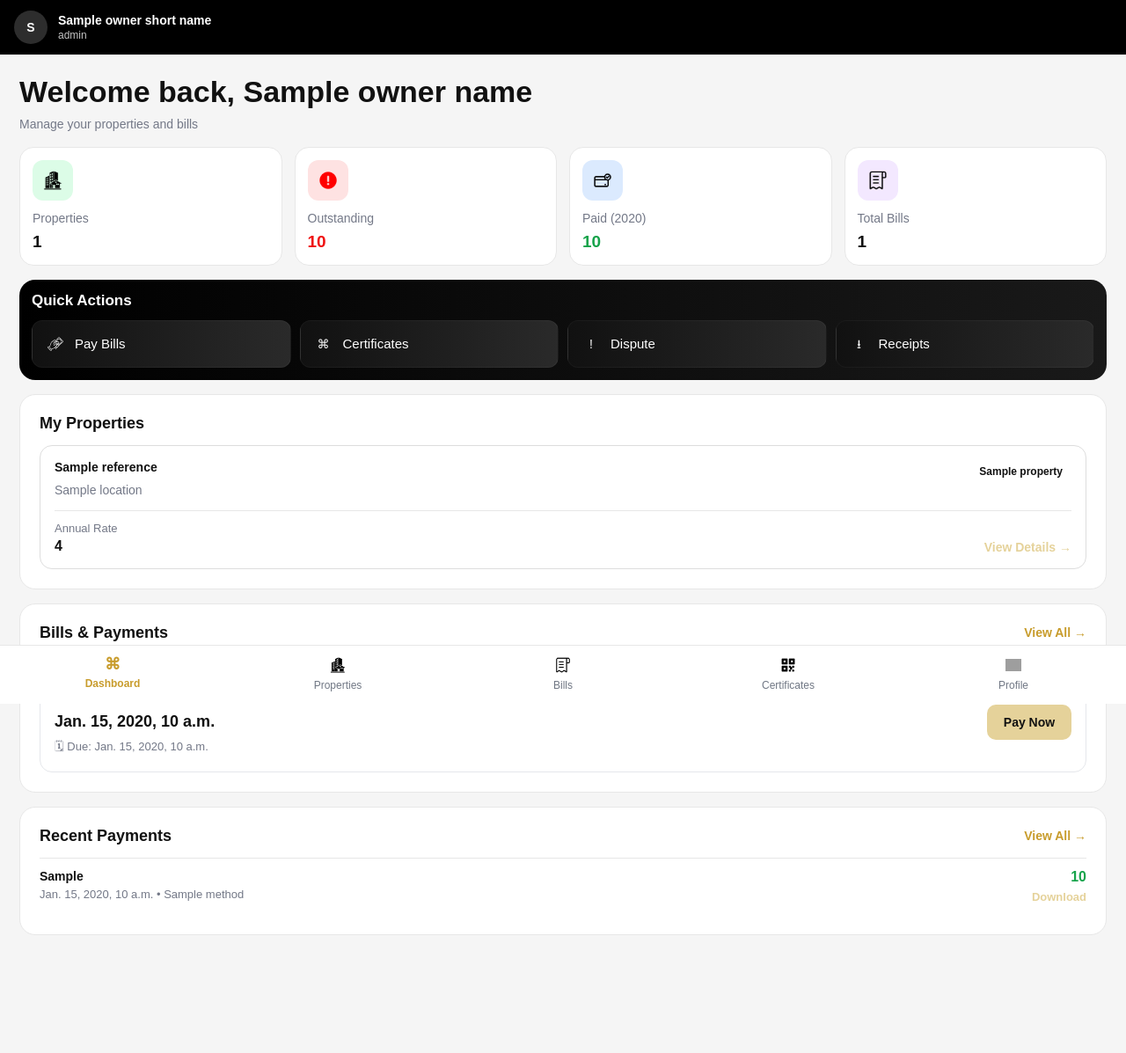
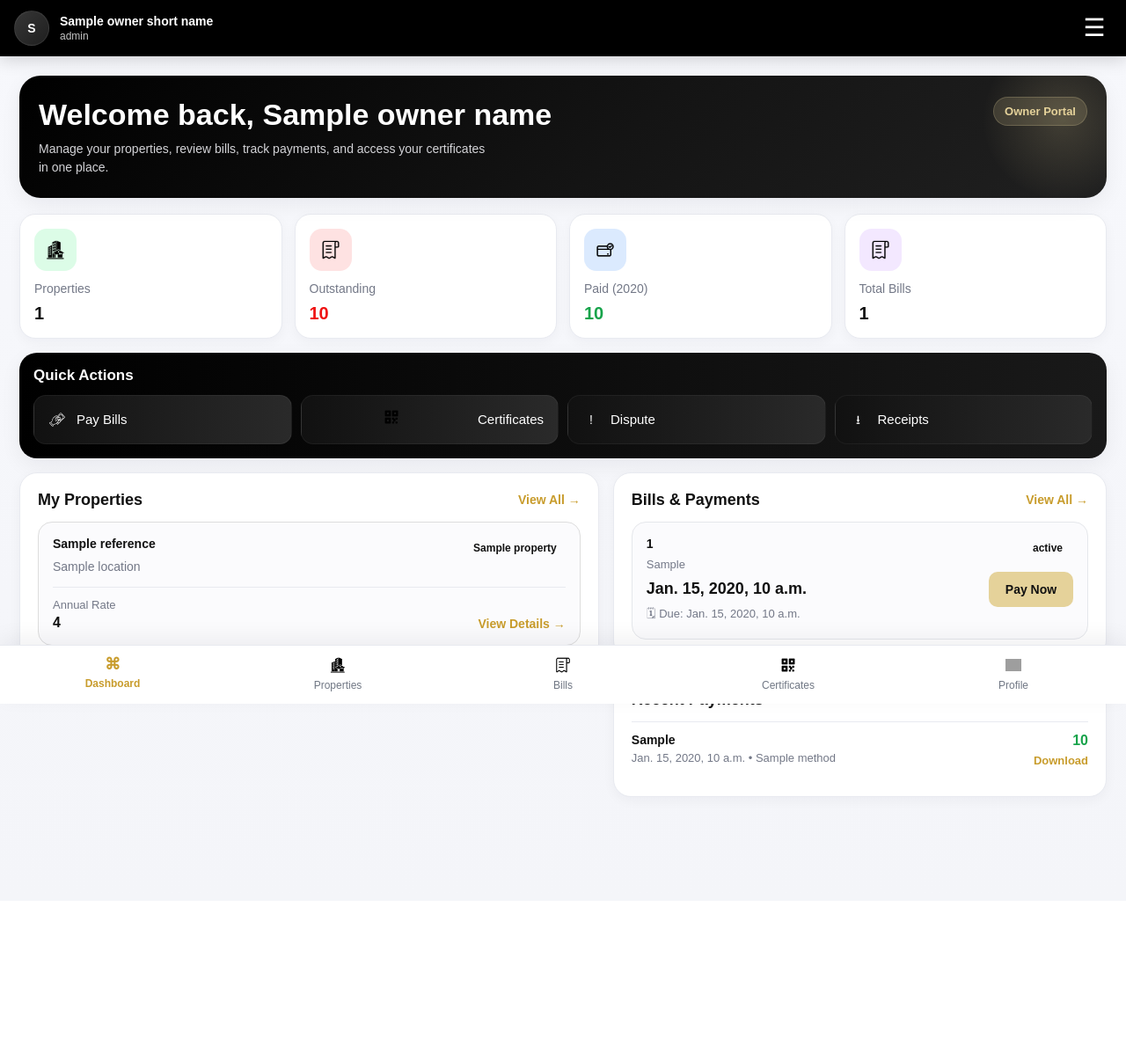
Before and after one commit to GT-Raph/mmda_property_rate, a Django app: template templates/citizens/dashboard.html in a window 1280 px wide. Shown: the whole page at 88% size. After the commit the page ends 916 px from the top, so only its background shows below. Run offline with Django 3.2, Linux system fonts and the light colour scheme; the template is opened without the code that fills it: most values are stand-ins (such as "Sample title", 1, 10 or a date in 2020); grey boxes are pictures that could not be loaded.

Commit message:
feat: Revamp dashboard styling and layout for improved user experience

```diff
--- a/templates/citizens/dashboard.html
+++ b/templates/citizens/dashboard.html
@@ -7,31 +7,43 @@
     <title>{{ page_title|default:"Owner Dashboard" }}</title>
     <style>
         :root{
-            --bg:#f5f5f5;
+            --bg:#f6f7fb;
             --panel:#ffffff;
-            --line:#e7e7e7;
+            --panel-soft:#fbfbfd;
+            --line:#e8eaf0;
             --text:#111111;
             --muted:#737887;
+            --muted-2:#98a0b3;
             --black:#050505;
             --gold:#e5d29a;
             --gold-deep:#c89c2c;
             --green:#16a34a;
-            --green-soft:#dff5e7;
+            --green-soft:#dcfce7;
             --red:#ef1111;
-            --red-soft:#fff0f0;
+            --red-soft:#fee2e2;
             --blue:#2a63f6;
             --blue-soft:#dbeafe;
             --purple:#9333ea;
             --purple-soft:#f3e8ff;
+            --shadow:0 8px 24px rgba(17, 24, 39, 0.06);
+            --shadow-soft:0 4px 14px rgba(17, 24, 39, 0.04);
         }
 
         *{box-sizing:border-box}
 
+        html{
+            scroll-behavior:smooth;
+        }
+
         body{
             margin:0;
             font-family:Arial, Helvetica, sans-serif;
-            background:var(--bg);
+            background:linear-gradient(180deg, #f7f8fc 0%, #f4f5f9 100%);
             color:var(--text);
+        }
+
+        a{
+            -webkit-tap-highlight-color: transparent;
         }
 
         .topbar{
@@ -44,30 +56,41 @@
             position:sticky;
             top:0;
             z-index:90;
+            box-shadow:0 4px 18px rgba(0,0,0,0.16);
         }
 
         .topbar-left{
             display:flex;
             align-items:center;
             gap:12px;
+            min-width:0;
         }
 
         .avatar{
-            width:38px;
-            height:38px;
+            width:40px;
+            height:40px;
             border-radius:50%;
-            background:#2d2d2d;
+            background:linear-gradient(135deg, #363636 0%, #1f1f1f 100%);
             display:grid;
             place-items:center;
-            font-weight:700;
+            font-weight:800;
             font-size:14px;
             flex-shrink:0;
+            border:1px solid rgba(255,255,255,0.08);
+        }
+
+        .owner-meta{
+            min-width:0;
         }
 
         .owner-meta strong{
             display:block;
             font-size:14px;
             line-height:1.2;
+            white-space:nowrap;
+            overflow:hidden;
+            text-overflow:ellipsis;
+            max-width:180px;
         }
 
         .owner-meta small{
@@ -75,6 +98,10 @@
             font-size:12px;
             color:#c5c5c5;
             margin-top:2px;
+            white-space:nowrap;
+            overflow:hidden;
+            text-overflow:ellipsis;
+            max-width:180px;
         }
 
         .menu-btn{
@@ -84,6 +111,16 @@
             font-size:28px;
             cursor:pointer;
             line-height:1;
+            width:40px;
+            height:40px;
+            border-radius:10px;
+            display:grid;
+            place-items:center;
+            transition:background .2s ease;
+        }
+
+        .menu-btn:hover{
+            background:rgba(255,255,255,0.08);
         }
 
         .drawer-backdrop{
@@ -174,26 +225,75 @@
             gap:10px;
             cursor:pointer;
             padding:12px 10px;
+            border-radius:12px;
+        }
+
+        .drawer-logout:hover{
+            background:#191919;
         }
 
         .page{
             max-width:1280px;
             margin:0 auto;
-            padding:18px 14px 110px;
+            padding:18px 14px 112px;
         }
 
-        .page-title{
+        .hero{
+            background:linear-gradient(135deg, #000 0%, #141414 55%, #202020 100%);
+            color:#fff;
+            border-radius:24px;
+            padding:20px 18px;
+            margin-bottom:18px;
+            box-shadow:var(--shadow);
+            overflow:hidden;
+            position:relative;
+        }
+
+        .hero::after{
+            content:"";
+            position:absolute;
+            right:-40px;
+            top:-40px;
+            width:180px;
+            height:180px;
+            border-radius:50%;
+            background:radial-gradient(circle, rgba(229,210,154,0.18) 0%, rgba(229,210,154,0) 72%);
+            pointer-events:none;
+        }
+
+        .hero-top{
+            display:flex;
+            align-items:flex-start;
+            justify-content:space-between;
+            gap:16px;
+            position:relative;
+            z-index:1;
+        }
+
+        .hero-title{
             margin:0 0 8px;
             font-size:28px;
             font-weight:800;
             line-height:1.2;
-            max-width:760px;
         }
 
-        .page-subtitle{
-            margin:0 0 18px;
-            color:var(--muted);
+        .hero-subtitle{
+            margin:0;
+            color:#d4d4d8;
             font-size:14px;
+            line-height:1.5;
+            max-width:520px;
+        }
+
+        .hero-chip{
+            background:rgba(229,210,154,0.16);
+            color:var(--gold);
+            border:1px solid rgba(229,210,154,0.22);
+            padding:8px 12px;
+            border-radius:999px;
+            font-size:13px;
+            font-weight:700;
+            white-space:nowrap;
         }
 
         .stats-grid{
@@ -204,17 +304,24 @@
         }
 
         .stat-card{
-            background:#fff;
+            background:var(--panel);
             border:1px solid var(--line);
-            border-radius:16px;
-            padding:14px;
-            min-height:114px;
+            border-radius:18px;
+            padding:16px;
+            min-height:116px;
+            box-shadow:var(--shadow-soft);
+            transition:transform .2s ease, box-shadow .2s ease;
+        }
+
+        .stat-card:hover{
+            transform:translateY(-2px);
+            box-shadow:0 10px 24px rgba(17,24,39,0.08);
         }
 
         .stat-icon{
-            width:46px;
-            height:46px;
-            border-radius:12px;
+            width:48px;
+            height:48px;
+            border-radius:14px;
             display:flex;
             align-items:center;
             justify-content:center;
@@ -240,7 +347,7 @@
         }
 
         .stat-value{
-            font-size:19px;
+            font-size:20px;
             font-weight:800;
             line-height:1.2;
         }
@@ -250,10 +357,11 @@
 
         .quick-actions{
             background:linear-gradient(90deg, #000 0%, #191919 100%);
-            border-radius:18px;
-            padding:14px;
+            border-radius:20px;
+            padding:16px;
             margin-bottom:16px;
             color:#fff;
+            box-shadow:var(--shadow);
         }
 
         .quick-actions h3{
@@ -269,8 +377,8 @@
         }
 
         .quick-btn{
-            min-height:56px;
-            border-radius:12px;
+            min-height:58px;
+            border-radius:14px;
             background:linear-gradient(90deg, #111 0%, #2a2a2a 100%);
             color:#fff;
             text-decoration:none;
@@ -280,9 +388,15 @@
             justify-content:center;
             gap:6px;
             font-size:14px;
-            border:1px solid rgba(255,255,255,0.04);
+            border:1px solid rgba(255,255,255,0.05);
             text-align:center;
             padding:10px;
+            transition:transform .2s ease, background .2s ease;
+        }
+
+        .quick-btn:hover{
+            transform:translateY(-2px);
+            background:linear-gradient(90deg, #151515 0%, #323232 100%);
         }
 
         .quick-btn .ico{
@@ -310,12 +424,23 @@
             line-height:1.2;
         }
 
+        .content-grid{
+            display:grid;
+            grid-template-columns:1fr;
+            gap:16px;
+        }
+
+        .content-stack{
+            display:grid;
+            gap:16px;
+        }
+
         .section{
-            background:#fff;
+            background:var(--panel);
             border:1px solid var(--line);
-            border-radius:18px;
-            padding:14px;
-            margin-bottom:16px;
+            border-radius:20px;
+            padding:16px;
+            box-shadow:var(--shadow-soft);
         }
 
         .section-header{
@@ -340,11 +465,22 @@
             white-space:nowrap;
         }
 
+        .section-link:hover{
+            text-decoration:underline;
+        }
+
         .property-mini{
             border:1px solid #dddddd;
-            border-radius:14px;
+            border-radius:16px;
             padding:14px;
             margin-bottom:12px;
+            background:var(--panel-soft);
+            transition:border-color .2s ease, transform .2s ease;
+        }
+
+        .property-mini:hover{
+            border-color:#d2d7e2;
+            transform:translateY(-1px);
         }
 
         .property-mini:last-child{
@@ -419,18 +555,23 @@
         }
 
         .details-link{
-            color:var(--gold);
+            color:var(--gold-deep);
             text-decoration:none;
             font-size:14px;
             font-weight:700;
             white-space:nowrap;
         }
 
+        .details-link:hover{
+            text-decoration:underline;
+        }
+
         .bill-item{
             border:1px solid #e5e7eb;
-            border-radius:14px;
+            border-radius:16px;
             padding:14px;
             margin-bottom:12px;
+            background:var(--panel-soft);
         }
 
         .bill-item:last-child{
@@ -547,21 +688,26 @@
         }
 
         .download-link{
-            color:var(--gold);
+            color:var(--gold-deep);
             text-decoration:none;
             font-size:13px;
             font-weight:700;
             white-space:nowrap;
         }
 
+        .download-link:hover{
+            text-decoration:underline;
+        }
+
         .empty-box{
             background:#fff;
             border:1px dashed #d1d5db;
             border-radius:16px;
-            padding:22px 14px;
+            padding:24px 16px;
             color:var(--muted);
             text-align:center;
             font-size:14px;
+            line-height:1.5;
         }
 
         .bottom-nav{
@@ -574,6 +720,7 @@
             display:grid;
             grid-template-columns:repeat(5, 1fr);
             z-index:100;
+            box-shadow:0 -8px 24px rgba(17,24,39,0.06);
         }
 
         .bottom-nav a{
@@ -621,7 +769,11 @@
                 padding:22px 22px 118px;
             }
 
-            .page-title{
+            .hero{
+                padding:24px 22px;
+            }
+
+            .hero-title{
                 font-size:34px;
             }
 
@@ -635,7 +787,7 @@
             }
 
             .quick-btn{
-                min-height:54px;
+                min-height:56px;
                 flex-direction:row;
                 justify-content:flex-start;
                 padding:0 16px;
@@ -647,9 +799,16 @@
             }
         }
 
+        @media (min-width:1024px){
+            .content-grid{
+                grid-template-columns:1.08fr .92fr;
+                align-items:start;
+            }
+        }
+
         @media (min-width:980px){
             .section{
-                padding:22px;
+                padding:20px;
             }
 
             .property-mini{
@@ -672,15 +831,15 @@
             </div>
         </div>
 
-        <!-- <button type="button" class="menu-btn" id="menuOpen">☰</button> -->
+        <button type="button" class="menu-btn" id="menuOpen">☰</button>
     </header>
 
-    <!-- <div class="drawer-backdrop" id="drawerBackdrop">
+    <div class="drawer-backdrop" id="drawerBackdrop">
         <aside class="drawer">
             <div class="drawer-top">
                 <div>
                     <h3>Menu</h3>
-                    <div class="drawer-email">{{ display_email }}</div>
+                    <div class="drawer-email">{{ display_email|default:"No email added" }}</div>
                 </div>
                 <button type="button" class="drawer-close" id="menuClose">×</button>
             </div>
@@ -710,11 +869,18 @@
                 </button>
             </form>
         </aside>
-    </div> -->
+    </div>
 
     <main class="page">
-        <h1 class="page-title">Welcome back, {{ owner_name }}</h1>
-        <p class="page-subtitle">Manage your properties and bills</p>
+        <section class="hero">
+            <div class="hero-top">
+                <div>
+                    <h1 class="hero-title">Welcome back, {{ owner_name }}</h1>
+                    <p class="hero-subtitle">Manage your properties, review bills, track payments, and access your certificates in one place.</p>
+                </div>
+                <div class="hero-chip">Owner Portal</div>
+            </div>
+        </section>
 
         <section class="stats-grid">
             <div class="stat-card">
@@ -727,7 +893,7 @@
 
             <div class="stat-card">
                 <div class="stat-icon soft-red">
-                    <img src="{% static 'images/mark.png' %}" alt="Outstanding">
+                    <img src="{% static 'images/bill.png' %}" alt="Outstanding">
                 </div>
                 <div class="stat-label">Outstanding</div>
                 <div class="stat-value red-text">{{ stats.outstanding_total }}</div>
@@ -761,7 +927,9 @@
                 </a>
 
                 <a href="{{ quick_links.certificates }}" class="quick-btn">
-                    <span class="ico">⌘</span>
+                    <span class="ico nav-img">
+                        <img src="{% static 'images/qr-code.png' %}" alt="Certificates">
+                    </span>
                     <span class="txt">Certificates</span>
                 </a>
 
@@ -777,9 +945,11 @@
             </div>
         </section>
 
-        <section class="section">
+        <section class="content-grid">
+            <div class="section">
                 <div class="section-header">
                     <h2 class="section-title">My Properties</h2>
+                    <a href="{{ section_links.properties }}" class="section-link">View All →</a>
                 </div>
 
                 {% if properties %}
@@ -811,8 +981,9 @@
                 {% else %}
                     <div class="empty-box">No properties linked to this account yet.</div>
                 {% endif %}
-        </section>
+            </div>
 
+            <div class="content-stack">
                 <section class="section" id="bills">
                     <div class="section-header">
                         <h2 class="section-title">Bills &amp; Payments</h2>
```
Also changed, not shown: other parts of templates/citizens/dashboard.html (+24 -7 lines). Lines whose indentation alone changed are shown as unchanged.
